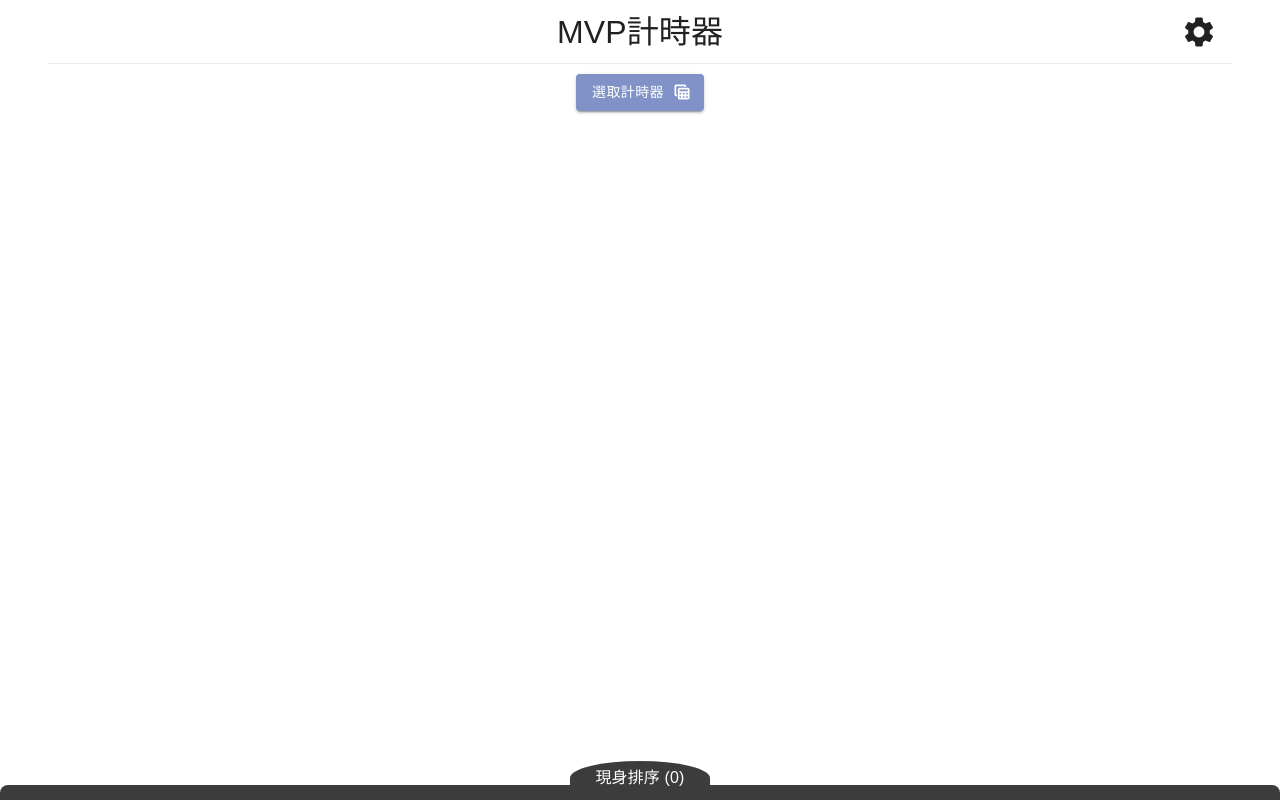
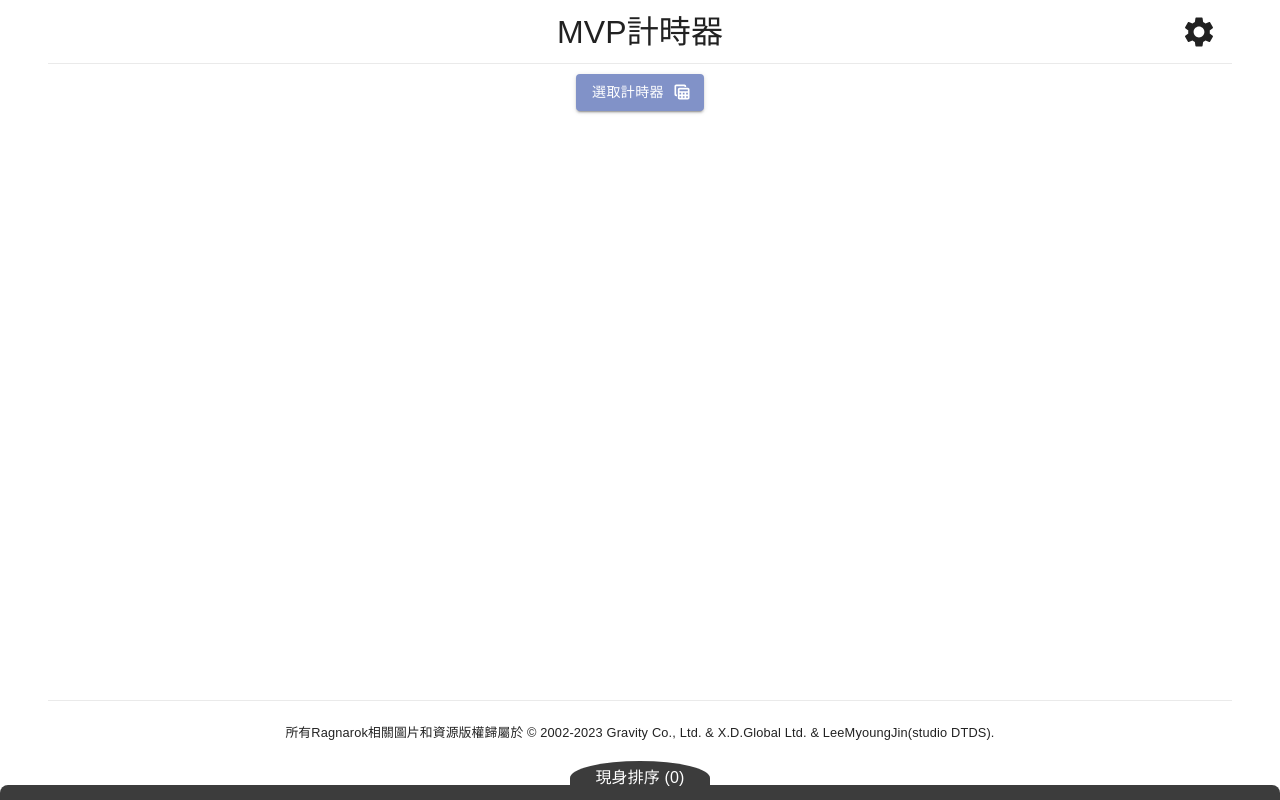
Before and after one commit to milkLisa/ro, a Next.js app: page /timer in a window 1280 px wide. Built offline with nearby package versions, Linux system fonts and the light colour scheme; a web font is replaced by a local one.

Commit message:
Fix copyright  missing

```diff
--- a/src/pages/timer/index.js
+++ b/src/pages/timer/index.js
@@ -7,6 +7,7 @@ import timerTheme from '../../assets/themes/timerTheme'
 import { SettingsObj } from '../../constants/dataFormat'
 import HtmlHead from '../../components/common/HtmlHead'
 import Header from '../../components/common/Header'
+import Footer from '../../components/common/Footer'
 import LoadingModal from '../../components/common/LoadingModal'
 import ScrollTopButton from '../../components/common/ScrollTopButton'
 import Content from '../../components/timer/Content'
@@ -68,6 +69,8 @@ export default function Home({ intl }) {
 
               <Content intl={ intl } settings={ settings } audios={ audios } />
 
+              <Footer copyright={ intl.copyright } />
+
               <SettingsDrawer
                 intl          = { intl }
                 isOpen        = { isOpen }
```
